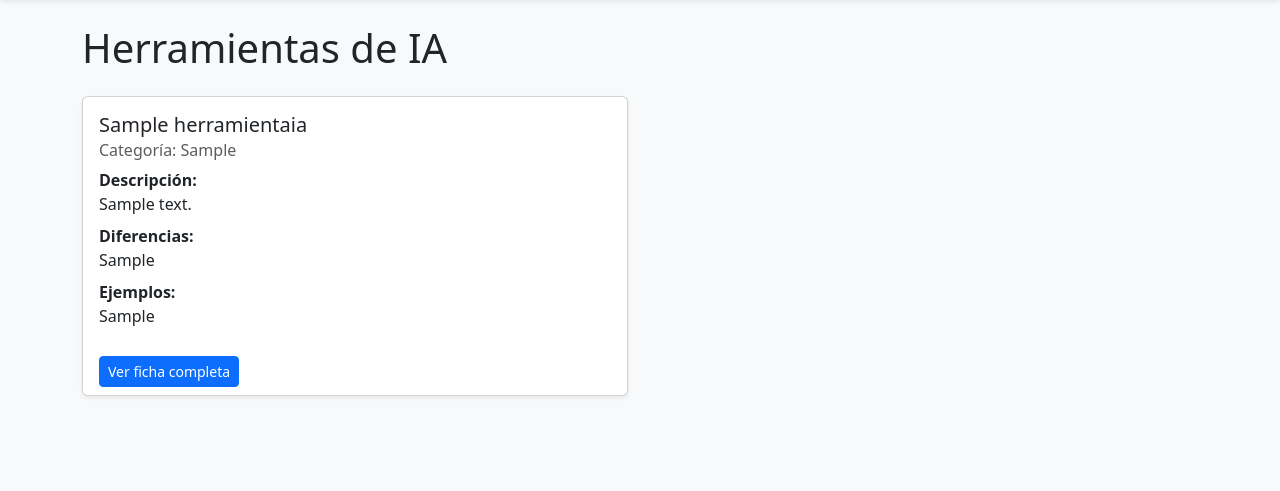
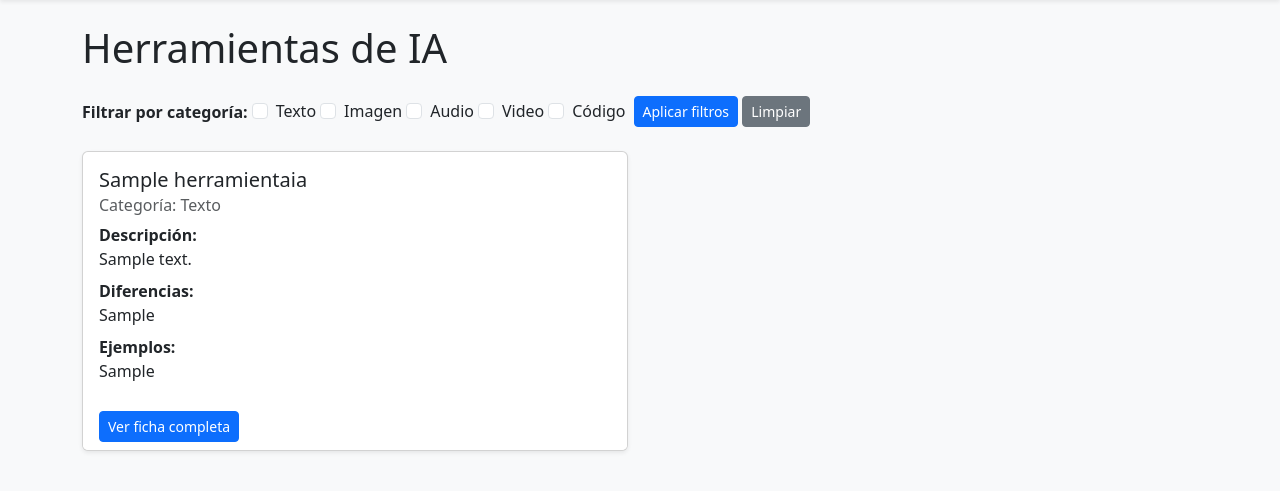
Before and after one commit to AndresGonzalez-git/Proyecto_Ing_Sw, a Django app: page /herramientas/lista/ in a window 1280 px wide. Shown: the part 56-547 px from the top of the page. Run offline with Django 5.2, Linux system fonts and the light colour scheme; tables that the repository leaves empty hold one stand-in row (values such as "Sample post").

Commit message:
HU02- Filtrar herramientas IA por tipo

```diff
--- a/config/urls.py
+++ b/config/urls.py
@@ -16,8 +16,11 @@
 """
 from django.contrib import admin
 from django.urls import path, include
+from django.views.generic import TemplateView  # Para la vista de inicio
 
 urlpatterns = [
     path('admin/', admin.site.urls),
     path('herramientas/', include('herramientas.urls')),
+    # Ruta para la página de inicio
+    path('', TemplateView.as_view(template_name='herramientas/inicio.html'), name='inicio'),
 ]
--- a/herramientas/models.py
+++ b/herramientas/models.py
@@ -1,10 +1,20 @@
 from django.db import models
+
+# HU02: Definición de categorías predefinidas para el filtrado
+CATEGORIAS_IA = [
+    ("texto", "Texto"),
+    ("imagen", "Imagen"),
+    ("audio", "Audio"),
+    ("video", "Video"),
+    ("codigo", "Código"),
+]
 
 # Create your models here.
 
 class HerramientaIA(models.Model):
     nombre = models.CharField(max_length=100)
-    categoria = models.CharField(max_length=50)
+    # HU02: Cambio a choices para categorías predefinidas
+    categoria = models.CharField(max_length=50, choices=CATEGORIAS_IA)
     descripcion = models.TextField()
     diferencias = models.TextField(help_text="Diferencias con otras herramientas similares")
     ejemplos = models.TextField(help_text="Ejemplos prácticos de uso")
--- a/herramientas/templates/herramientas/lista_herramientas.html
+++ b/herramientas/templates/herramientas/lista_herramientas.html
@@ -4,13 +4,34 @@
 
 {% block contenido %}
     <h1 class="mb-4">Herramientas de IA</h1>
+    <!-- HU02: Filtros de categoría -->
+    <form method="get" class="mb-4">
+        <div class="row g-2 align-items-center">
+            <div class="col-auto fw-bold">Filtrar por categoría:</div>
+            {% for valor, nombre in categorias_disponibles %}
+                <div class="col-auto form-check">
+                    <input class="form-check-input" type="checkbox" name="categoria" id="cat_{{ valor }}" value="{{ valor }}" {% if valor in categorias_seleccionadas %}checked{% endif %} {% if categorias_seleccionadas|length >= 5 and valor not in categorias_seleccionadas %}disabled{% endif %}>
+                    <label class="form-check-label" for="cat_{{ valor }}">{{ nombre }}</label>
+                </div>
+            {% endfor %}
+            <div class="col-auto">
+                <button type="submit" class="btn btn-primary btn-sm">Aplicar filtros</button>
+                <a href="?" class="btn btn-secondary btn-sm">Limpiar</a>
+            </div>
+        </div>
+        <!-- HU02: Mensaje si se seleccionan 5 categorías -->
+        {% if categorias_seleccionadas|length >= 5 %}
+            <div class="text-danger mt-2">Solo puedes seleccionar hasta 5 categorías.</div>
+        {% endif %}
+    </form>
+
     <div class="row row-cols-1 row-cols-md-2 g-4">
         {% for herramienta in herramientas %}
             <div class="col">
                 <div class="card h-100 shadow-sm">
                     <div class="card-body">
                         <h5 class="card-title">{{ herramienta.nombre }}</h5>
-                        <h6 class="card-subtitle mb-2 text-muted">Categoría: {{ herramienta.categoria }}</h6>
+                        <h6 class="card-subtitle mb-2 text-muted">Categoría: {{ herramienta.get_categoria_display }}</h6>
                         <div class="mb-2">
                             <strong>Descripción:</strong>
                             <p class="mb-1">{{ herramienta.descripcion }}</p>
--- a/herramientas/views.py
+++ b/herramientas/views.py
@@ -1,5 +1,6 @@
+from django.core.paginator import Paginator
 from django.shortcuts import render, get_object_or_404
-from .models import HerramientaIA
+from .models import HerramientaIA, CATEGORIAS_IA
 
 # Create your views here.
 
@@ -8,5 +9,18 @@
     return render(request, 'ficha_herramienta.html', {'herramienta': herramienta})
 
 def lista_herramientas(request):
-    herramientas = HerramientaIA.objects.all()
-    return render(request, 'herramientas/lista_herramientas.html', {'herramientas': herramientas})
+    categorias_seleccionadas = request.GET.getlist('categoria')
+    if categorias_seleccionadas:
+        herramientas_qs = HerramientaIA.objects.filter(categoria__in=categorias_seleccionadas)
+    else:
+        herramientas_qs = HerramientaIA.objects.all()
+    paginator = Paginator(herramientas_qs, 6)
+    page_number = request.GET.get('page')
+    page_obj = paginator.get_page(page_number)
+    return render(request, 'herramientas/lista_herramientas.html', {
+        'herramientas': page_obj,
+        'categorias_disponibles': CATEGORIAS_IA,
+        'categorias_seleccionadas': categorias_seleccionadas,
+        'page_obj': page_obj,
+        'paginator': paginator,
+    })
```
Also changed, not shown: other parts of herramientas/templates/herramientas/lista_herramientas.html (+29 -0 lines), herramientas/templates/herramientas/inicio.html (added, +17 -0 lines), herramientas/migrations/0002_alter_herramientaia_categoria.py (added).
